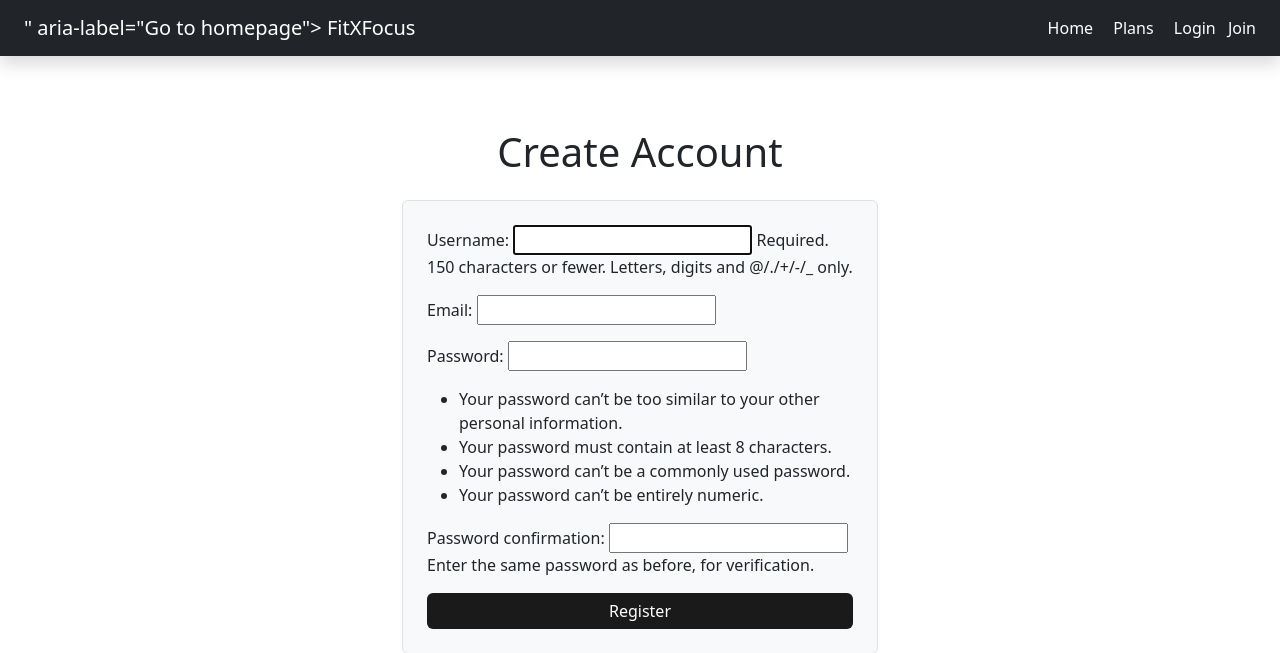
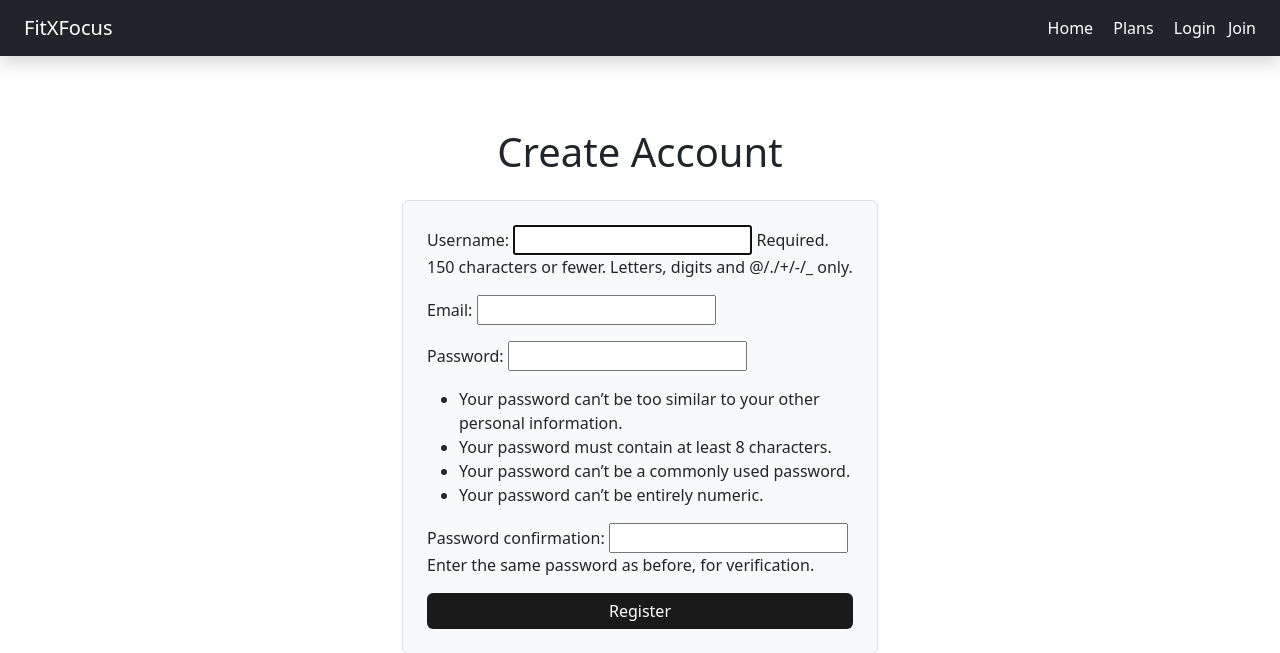
Before and after one commit to HelniseS/fitxfocus, a Django app: page /accounts/register/ in a window 1280 px wide. Shown: the top 653 px of the page. Run offline with Django 5.2, Linux system fonts and the light colour scheme.

Commit message:
remove an error

```diff
--- a/templates/base.html
+++ b/templates/base.html
@@ -17,7 +17,7 @@
 
 <!-- Navbar -->
 <nav class="navbar navbar-dark bg-dark px-4 shadow">
-    <a class="navbar-brand text-decoration-none" href="{% url 'home' %}">" aria-label="Go to homepage"> FitXFocus</a>
+    <a class="navbar-brand text-decoration-none" href="{% url 'home' %}" aria-label="Go to homepage"> FitXFocus</a>
 
     <div>
         <a href="{% url 'home' %}" class="text-white me-3 text-decoration-none"
```
